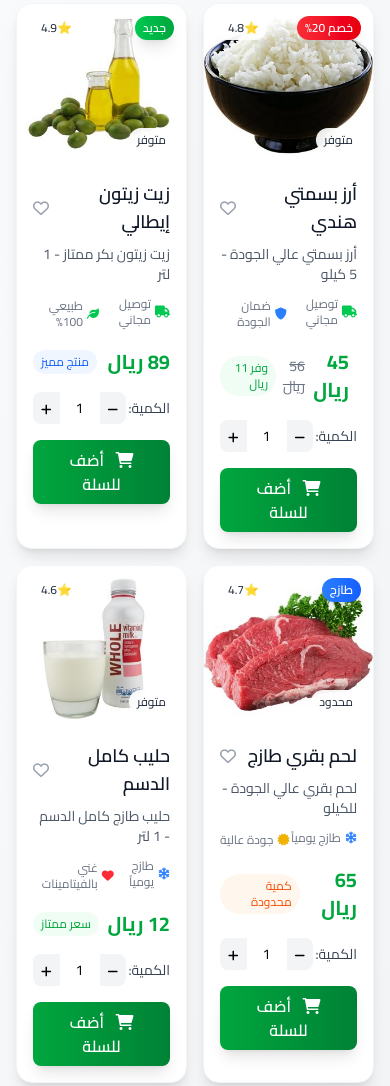
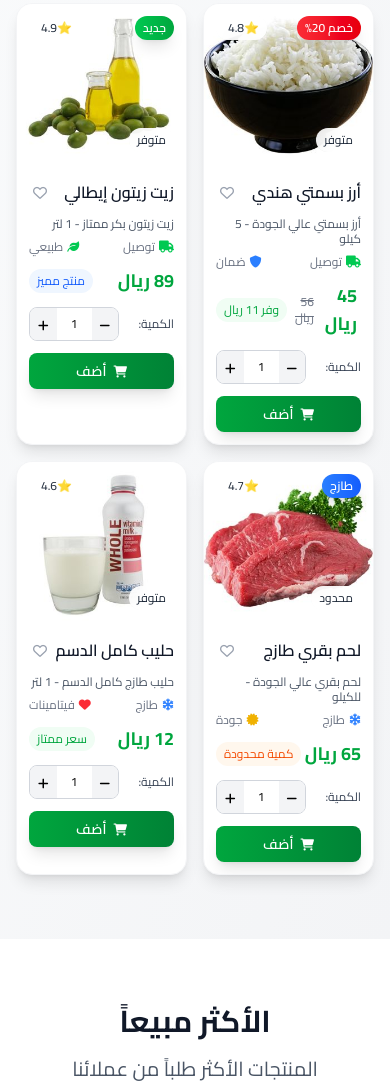
Before and after one commit to MohammedTuaymah/tailwind_superMarket_Theme, a website: page docs/index2.html in a window 390 px wide. Shown: the part 3120-4206 px from the top of the page. Drawn offline with nearby package versions, Linux system fonts and the light colour scheme.

Commit message:
response_carts

```diff
--- a/docs/index2.html
+++ b/docs/index2.html
@@ -1050,46 +1050,50 @@
                             متوفر
                         </div>
                     </div>
-                    <div class="p-4 md:p-6">
+                    <div class="p-3 md:p-6">
                         <div class="flex items-center justify-between mb-2">
-                            <h3 class="text-lg md:text-xl font-semibold text-gray-900 group-hover:text-green-600 transition-colors">أرز بسمتي هندي</h3>
-                            <button class="text-gray-400 hover:text-red-500 transition-colors">
-                                <i class="far fa-heart"></i>
-                            </button>
-                        </div>
-                        <p class="text-gray-600 mb-3 text-sm md:text-base">أرز بسمتي عالي الجودة - 5 كيلو</p>
+                            <h3 class="text-base md:text-xl font-semibold text-gray-900 group-hover:text-green-600 transition-colors leading-tight">أرز بسمتي هندي</h3>
+                            <button class="text-gray-400 hover:text-red-500 transition-colors flex-shrink-0 p-1">
+                                <i class="far fa-heart text-sm md:text-base"></i>
+                            </button>
+                        </div>
+                        <p class="text-gray-600 mb-2 text-xs md:text-base leading-tight">أرز بسمتي عالي الجودة - 5 كيلو</p>
 
                         <!-- Product Details -->
-                        <div class="mb-4 space-y-1 flex justify-between">
+                        <div class="mb-3 space-y-1">
+                            <div class="flex items-center justify-between">
                                 <div class="flex items-center text-xs md:text-sm text-gray-500">
                                     <i class="fas fa-truck text-green-500 ml-1"></i>
-                                <span>توصيل مجاني</span>
+                                    <span class="hidden sm:inline">توصيل مجاني</span>
+                                    <span class="sm:hidden">توصيل</span>
                                 </div>
                                 <div class="flex items-center text-xs md:text-sm text-gray-500">
                                     <i class="fas fa-shield-alt text-blue-500 ml-1"></i>
-                                <span>ضمان الجودة</span>
+                                    <span class="hidden sm:inline">ضمان الجودة</span>
+                                    <span class="sm:hidden">ضمان</span>
+                                </div>
                             </div>
                         </div>
 
                         <!-- Price -->
-                        <div class="flex items-center justify-between mb-4">
-                            <div class="flex items-center space-x-2 space-x-reverse">
-                                <span class="text-xl md:text-2xl font-bold text-green-600">45 ريال</span>
-                                <span class="text-sm md:text-lg text-gray-500 line-through">56 ريال</span>
-                            </div>
-                            <div class="text-xs md:text-sm text-green-600 font-medium bg-green-50 px-2 py-1 rounded-full">
+                        <div class="flex items-center justify-between mb-3">
+                            <div class="flex items-center space-x-1 space-x-reverse">
+                                <span class="text-lg md:text-2xl font-bold text-green-600">45 ريال</span>
+                                <span class="text-xs md:text-lg text-gray-500 line-through">56 ريال</span>
+                            </div>
+                            <div class="text-xs md:text-sm text-green-600 font-medium bg-green-50 px-2 py-1 rounded-full whitespace-nowrap">
                                 وفر 11 ريال
                             </div>
                         </div>
 
                         <!-- Quantity Selector -->
-                        <div class="flex items-center justify-between mb-4">
-                            <span class="text-sm md:text-base font-medium text-gray-700">الكمية:</span>
-                            <div class="flex items-center rounded-lg overflow-hidden">
+                        <div class="flex items-center justify-between mb-3">
+                            <span class="text-xs md:text-base font-medium text-gray-700">الكمية:</span>
+                            <div class="flex items-center border border-gray-300 rounded-lg overflow-hidden">
                                 <button class="quantity-btn bg-gray-100 hover:bg-gray-200 px-2 md:px-3 py-1 transition-colors" onclick="changeQuantity(this, -1)">
                                     <i class="fas fa-minus text-xs"></i>
                                 </button>
-                                <span class="quantity-display px-3 md:px-4 py-1 bg-white text-center min-w-[40px] text-sm md:text-base font-medium">1</span>
+                                <span class="quantity-display px-2 md:px-4 py-1 bg-white text-center min-w-[35px] text-xs md:text-base font-medium">1</span>
                                 <button class="quantity-btn bg-gray-100 hover:bg-gray-200 px-2 md:px-3 py-1 transition-colors" onclick="changeQuantity(this, 1)">
                                     <i class="fas fa-plus text-xs"></i>
                                 </button>
@@ -1097,9 +1101,10 @@
                         </div>
 
                         <!-- Add to Cart Button -->
-                        <button class="w-full bg-gradient-to-r from-green-600 to-green-700 text-white px-4 py-2 md:py-3 rounded-lg font-semibold hover:from-green-700 hover:to-green-800 transition-all duration-300 transform hover:scale-105 shadow-lg hover:shadow-xl">
-                            <i class="fas fa-shopping-cart ml-2"></i>
-                            أضف للسلة
+                        <button class="w-full bg-gradient-to-r from-green-600 to-green-700 text-white px-2 md:px-4 py-2 md:py-3 rounded-lg font-semibold hover:from-green-700 hover:to-green-800 transition-all duration-300 transform hover:scale-105 shadow-lg hover:shadow-xl text-sm md:text-base">
+                            <i class="fas fa-shopping-cart ml-1 md:ml-2 text-xs md:text-sm"></i>
+                            <span class="hidden sm:inline">أضف للسلة</span>
+                            <span class="sm:hidden">أضف</span>
                         </button>
                     </div>
                 </div>
@@ -1121,45 +1126,49 @@
                             متوفر
                         </div>
                     </div>
-                    <div class="p-4 md:p-6">
+                    <div class="p-3 md:p-6">
                         <div class="flex items-center justify-between mb-2">
-                            <h3 class="text-lg md:text-xl font-semibold text-gray-900 group-hover:text-green-600 transition-colors">زيت زيتون إيطالي</h3>
-                            <button class="text-gray-400 hover:text-red-500 transition-colors">
-                                <i class="far fa-heart"></i>
-                            </button>
-                        </div>
-                        <p class="text-gray-600 mb-3 text-sm md:text-base">زيت زيتون بكر ممتاز - 1 لتر</p>
+                            <h3 class="text-base md:text-xl font-semibold text-gray-900 group-hover:text-green-600 transition-colors leading-tight">زيت زيتون إيطالي</h3>
+                            <button class="text-gray-400 hover:text-red-500 transition-colors flex-shrink-0 p-1">
+                                <i class="far fa-heart text-sm md:text-base"></i>
+                            </button>
+                        </div>
+                        <p class="text-gray-600 mb-2 text-xs md:text-base leading-tight">زيت زيتون بكر ممتاز - 1 لتر</p>
 
                         <!-- Product Details -->
-                        <div class="mb-4 space-y-1 flex justify-between">
+                        <div class="mb-3 space-y-1">
+                            <div class="flex items-center justify-between">
                                 <div class="flex items-center text-xs md:text-sm text-gray-500">
                                     <i class="fas fa-truck text-green-500 ml-1"></i>
-                                <span>توصيل مجاني</span>
+                                    <span class="hidden sm:inline">توصيل مجاني</span>
+                                    <span class="sm:hidden">توصيل</span>
                                 </div>
                                 <div class="flex items-center text-xs md:text-sm text-gray-500">
                                     <i class="fas fa-leaf text-green-500 ml-1"></i>
-                                <span>طبيعي 100%</span>
+                                    <span class="hidden sm:inline">طبيعي 100%</span>
+                                    <span class="sm:hidden">طبيعي</span>
+                                </div>
                             </div>
                         </div>
 
                         <!-- Price -->
-                        <div class="flex items-center justify-between mb-4">
-                            <div class="flex items-center space-x-2 space-x-reverse">
-                                <span class="text-xl md:text-2xl font-bold text-green-600">89 ريال</span>
-                            </div>
-                            <div class="text-xs md:text-sm text-blue-600 font-medium bg-blue-50 px-2 py-1 rounded-full">
+                        <div class="flex items-center justify-between mb-3">
+                            <div class="flex items-center space-x-1 space-x-reverse">
+                                <span class="text-lg md:text-2xl font-bold text-green-600">89 ريال</span>
+                            </div>
+                            <div class="text-xs md:text-sm text-blue-600 font-medium bg-blue-50 px-2 py-1 rounded-full whitespace-nowrap">
                                 منتج مميز
                             </div>
                         </div>
 
                         <!-- Quantity Selector -->
-                        <div class="flex items-center justify-between mb-4">
-                            <span class="text-sm md:text-base font-medium text-gray-700">الكمية:</span>
-                            <div class="flex items-center rounded-lg overflow-hidden">
+                        <div class="flex items-center justify-between mb-3">
+                            <span class="text-xs md:text-base font-medium text-gray-700">الكمية:</span>
+                            <div class="flex items-center border border-gray-300 rounded-lg overflow-hidden">
                                 <button class="quantity-btn bg-gray-100 hover:bg-gray-200 px-2 md:px-3 py-1 transition-colors" onclick="changeQuantity(this, -1)">
                                     <i class="fas fa-minus text-xs"></i>
                                 </button>
-                                <span class="quantity-display px-3 md:px-4 py-1 bg-white text-center min-w-[40px] text-sm md:text-base font-medium">1</span>
+                                <span class="quantity-display px-2 md:px-4 py-1 bg-white text-center min-w-[35px] text-xs md:text-base font-medium">1</span>
                                 <button class="quantity-btn bg-gray-100 hover:bg-gray-200 px-2 md:px-3 py-1 transition-colors" onclick="changeQuantity(this, 1)">
                                     <i class="fas fa-plus text-xs"></i>
                                 </button>
@@ -1167,9 +1176,10 @@
                         </div>
 
                         <!-- Add to Cart Button -->
-                        <button class="w-full bg-gradient-to-r from-green-600 to-green-700 text-white px-4 py-2 md:py-3 rounded-lg font-semibold hover:from-green-700 hover:to-green-800 transition-all duration-300 transform hover:scale-105 shadow-lg hover:shadow-xl">
-                            <i class="fas fa-shopping-cart ml-2"></i>
-                            أضف للسلة
+                        <button class="w-full bg-gradient-to-r from-green-600 to-green-700 text-white px-2 md:px-4 py-2 md:py-3 rounded-lg font-semibold hover:from-green-700 hover:to-green-800 transition-all duration-300 transform hover:scale-105 shadow-lg hover:shadow-xl text-sm md:text-base">
+                            <i class="fas fa-shopping-cart ml-1 md:ml-2 text-xs md:text-sm"></i>
+                            <span class="hidden sm:inline">أضف للسلة</span>
+                            <span class="sm:hidden">أضف</span>
                         </button>
                     </div>
                 </div>
@@ -1191,45 +1201,49 @@
                             محدود
                         </div>
                     </div>
-                    <div class="p-4 md:p-6">
+                    <div class="p-3 md:p-6">
                         <div class="flex items-center justify-between mb-2">
-                            <h3 class="text-lg md:text-xl font-semibold text-gray-900 group-hover:text-green-600 transition-colors">لحم بقري طازج</h3>
-                            <button class="text-gray-400 hover:text-red-500 transition-colors">
-                                <i class="far fa-heart"></i>
-                            </button>
-                        </div>
-                        <p class="text-gray-600 mb-3 text-sm md:text-base">لحم بقري عالي الجودة - للكيلو</p>
+                            <h3 class="text-base md:text-xl font-semibold text-gray-900 group-hover:text-green-600 transition-colors leading-tight">لحم بقري طازج</h3>
+                            <button class="text-gray-400 hover:text-red-500 transition-colors flex-shrink-0 p-1">
+                                <i class="far fa-heart text-sm md:text-base"></i>
+                            </button>
+                        </div>
+                        <p class="text-gray-600 mb-2 text-xs md:text-base leading-tight">لحم بقري عالي الجودة - للكيلو</p>
 
                         <!-- Product Details -->
-                        <div class="mb-4 space-y-1 flex justify-between">
+                        <div class="mb-3 space-y-1">
+                            <div class="flex items-center justify-between">
                                 <div class="flex items-center text-xs md:text-sm text-gray-500">
                                     <i class="fas fa-snowflake text-blue-500 ml-1"></i>
-                                <span>طازج يومياً</span>
+                                    <span class="hidden sm:inline">طازج يومياً</span>
+                                    <span class="sm:hidden">طازج</span>
                                 </div>
                                 <div class="flex items-center text-xs md:text-sm text-gray-500">
                                     <i class="fas fa-certificate text-yellow-500 ml-1"></i>
-                                <span>جودة عالية</span>
+                                    <span class="hidden sm:inline">جودة عالية</span>
+                                    <span class="sm:hidden">جودة</span>
+                                </div>
                             </div>
                         </div>
 
                         <!-- Price -->
-                        <div class="flex items-center justify-between mb-4">
-                            <div class="flex items-center space-x-2 space-x-reverse">
-                                <span class="text-xl md:text-2xl font-bold text-green-600">65 ريال</span>
-                            </div>
-                            <div class="text-xs md:text-sm text-orange-600 font-medium bg-orange-50 px-2 py-1 rounded-full">
+                        <div class="flex items-center justify-between mb-3">
+                            <div class="flex items-center space-x-1 space-x-reverse">
+                                <span class="text-lg md:text-2xl font-bold text-green-600">65 ريال</span>
+                            </div>
+                            <div class="text-xs md:text-sm text-orange-600 font-medium bg-orange-50 px-2 py-1 rounded-full whitespace-nowrap">
                                 كمية محدودة
                             </div>
                         </div>
 
                         <!-- Quantity Selector -->
-                        <div class="flex items-center justify-between mb-4">
-                            <span class="text-sm md:text-base font-medium text-gray-700">الكمية:</span>
-                            <div class="flex items-center rounded-lg overflow-hidden">
+                        <div class="flex items-center justify-between mb-3">
+                            <span class="text-xs md:text-base font-medium text-gray-700">الكمية:</span>
+                            <div class="flex items-center border border-gray-300 rounded-lg overflow-hidden">
                                 <button class="quantity-btn bg-gray-100 hover:bg-gray-200 px-2 md:px-3 py-1 transition-colors" onclick="changeQuantity(this, -1)">
                                     <i class="fas fa-minus text-xs"></i>
                                 </button>
-                                <span class="quantity-display px-3 md:px-4 py-1 bg-white text-center min-w-[40px] text-sm md:text-base font-medium">1</span>
+                                <span class="quantity-display px-2 md:px-4 py-1 bg-white text-center min-w-[35px] text-xs md:text-base font-medium">1</span>
                                 <button class="quantity-btn bg-gray-100 hover:bg-gray-200 px-2 md:px-3 py-1 transition-colors" onclick="changeQuantity(this, 1)">
                                     <i class="fas fa-plus text-xs"></i>
                                 </button>
@@ -1237,9 +1251,10 @@
                         </div>
 
                         <!-- Add to Cart Button -->
-                        <button class="w-full bg-gradient-to-r from-green-600 to-green-700 text-white px-4 py-2 md:py-3 rounded-lg font-semibold hover:from-green-700 hover:to-green-800 transition-all duration-300 transform hover:scale-105 shadow-lg hover:shadow-xl">
-                            <i class="fas fa-shopping-cart ml-2"></i>
-                            أضف للسلة
+                        <button class="w-full bg-gradient-to-r from-green-600 to-green-700 text-white px-2 md:px-4 py-2 md:py-3 rounded-lg font-semibold hover:from-green-700 hover:to-green-800 transition-all duration-300 transform hover:scale-105 shadow-lg hover:shadow-xl text-sm md:text-base">
+                            <i class="fas fa-shopping-cart ml-1 md:ml-2 text-xs md:text-sm"></i>
+                            <span class="hidden sm:inline">أضف للسلة</span>
+                            <span class="sm:hidden">أضف</span>
                         </button>
                     </div>
                 </div>
@@ -1258,45 +1273,49 @@
                             متوفر
                         </div>
                     </div>
-                    <div class="p-4 md:p-6">
+                    <div class="p-3 md:p-6">
                         <div class="flex items-center justify-between mb-2">
-                            <h3 class="text-lg md:text-xl font-semibold text-gray-900 group-hover:text-green-600 transition-colors">حليب كامل الدسم</h3>
-                            <button class="text-gray-400 hover:text-red-500 transition-colors">
-                                <i class="far fa-heart"></i>
-                            </button>
-                        </div>
-                        <p class="text-gray-600 mb-3 text-sm md:text-base">حليب طازج كامل الدسم - 1 لتر</p>
+                            <h3 class="text-base md:text-xl font-semibold text-gray-900 group-hover:text-green-600 transition-colors leading-tight">حليب كامل الدسم</h3>
+                            <button class="text-gray-400 hover:text-red-500 transition-colors flex-shrink-0 p-1">
+                                <i class="far fa-heart text-sm md:text-base"></i>
+                            </button>
+                        </div>
+                        <p class="text-gray-600 mb-2 text-xs md:text-base leading-tight">حليب طازج كامل الدسم - 1 لتر</p>
 
                         <!-- Product Details -->
-                        <div class="mb-4 space-y-1 flex justify-between">
+                        <div class="mb-3 space-y-1">
+                            <div class="flex items-center justify-between">
                                 <div class="flex items-center text-xs md:text-sm text-gray-500">
                                     <i class="fas fa-snowflake text-blue-500 ml-1"></i>
-                                <span>طازج يومياً</span>
+                                    <span class="hidden sm:inline">طازج يومياً</span>
+                                    <span class="sm:hidden">طازج</span>
                                 </div>
                                 <div class="flex items-center text-xs md:text-sm text-gray-500">
                                     <i class="fas fa-heart text-red-500 ml-1"></i>
-                                <span>غني بالفيتامينات</span>
+                                    <span class="hidden sm:inline">غني بالفيتامينات</span>
+                                    <span class="sm:hidden">فيتامينات</span>
+                                </div>
                             </div>
                         </div>
 
                         <!-- Price -->
-                        <div class="flex items-center justify-between mb-4">
-                            <div class="flex items-center space-x-2 space-x-reverse">
-                                <span class="text-xl md:text-2xl font-bold text-green-600">12 ريال</span>
-                            </div>
-                            <div class="text-xs md:text-sm text-green-600 font-medium bg-green-50 px-2 py-1 rounded-full">
+                        <div class="flex items-center justify-between mb-3">
+                            <div class="flex items-center space-x-1 space-x-reverse">
+                                <span class="text-lg md:text-2xl font-bold text-green-600">12 ريال</span>
+                            </div>
+                            <div class="text-xs md:text-sm text-green-600 font-medium bg-green-50 px-2 py-1 rounded-full whitespace-nowrap">
                                 سعر ممتاز
                             </div>
                         </div>
 
                         <!-- Quantity Selector -->
-                        <div class="flex items-center justify-between mb-4">
-                            <span class="text-sm md:text-base font-medium text-gray-700">الكمية:</span>
-                            <div class="flex items-center rounded-lg overflow-hidden">
+                        <div class="flex items-center justify-between mb-3">
+                            <span class="text-xs md:text-base font-medium text-gray-700">الكمية:</span>
+                            <div class="flex items-center border border-gray-300 rounded-lg overflow-hidden">
                                 <button class="quantity-btn bg-gray-100 hover:bg-gray-200 px-2 md:px-3 py-1 transition-colors" onclick="changeQuantity(this, -1)">
                                     <i class="fas fa-minus text-xs"></i>
                                 </button>
-                                <span class="quantity-display px-3 md:px-4 py-1 bg-white text-center min-w-[40px] text-sm md:text-base font-medium">1</span>
+                                <span class="quantity-display px-2 md:px-4 py-1 bg-white text-center min-w-[35px] text-xs md:text-base font-medium">1</span>
                                 <button class="quantity-btn bg-gray-100 hover:bg-gray-200 px-2 md:px-3 py-1 transition-colors" onclick="changeQuantity(this, 1)">
                                     <i class="fas fa-plus text-xs"></i>
                                 </button>
@@ -1304,9 +1323,10 @@
                         </div>
 
                         <!-- Add to Cart Button -->
-                        <button class="w-full bg-gradient-to-r from-green-600 to-green-700 text-white px-4 py-2 md:py-3 rounded-lg font-semibold hover:from-green-700 hover:to-green-800 transition-all duration-300 transform hover:scale-105 shadow-lg hover:shadow-xl">
-                            <i class="fas fa-shopping-cart ml-2"></i>
-                            أضف للسلة
+                        <button class="w-full bg-gradient-to-r from-green-600 to-green-700 text-white px-2 md:px-4 py-2 md:py-3 rounded-lg font-semibold hover:from-green-700 hover:to-green-800 transition-all duration-300 transform hover:scale-105 shadow-lg hover:shadow-xl text-sm md:text-base">
+                            <i class="fas fa-shopping-cart ml-1 md:ml-2 text-xs md:text-sm"></i>
+                            <span class="hidden sm:inline">أضف للسلة</span>
+                            <span class="sm:hidden">أضف</span>
                         </button>
                     </div>
                 </div>
```
Also changed, not shown: docs/style.css. Lines whose indentation alone changed are shown as unchanged.
